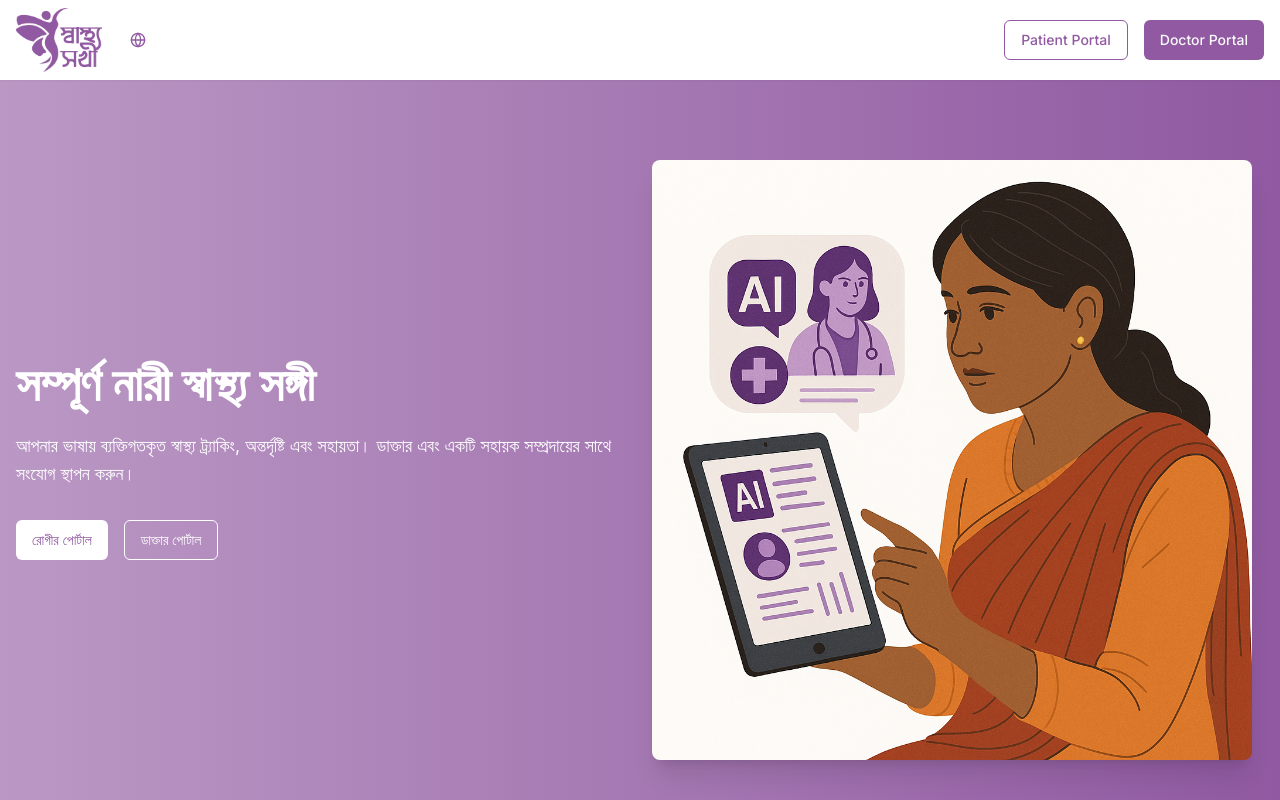
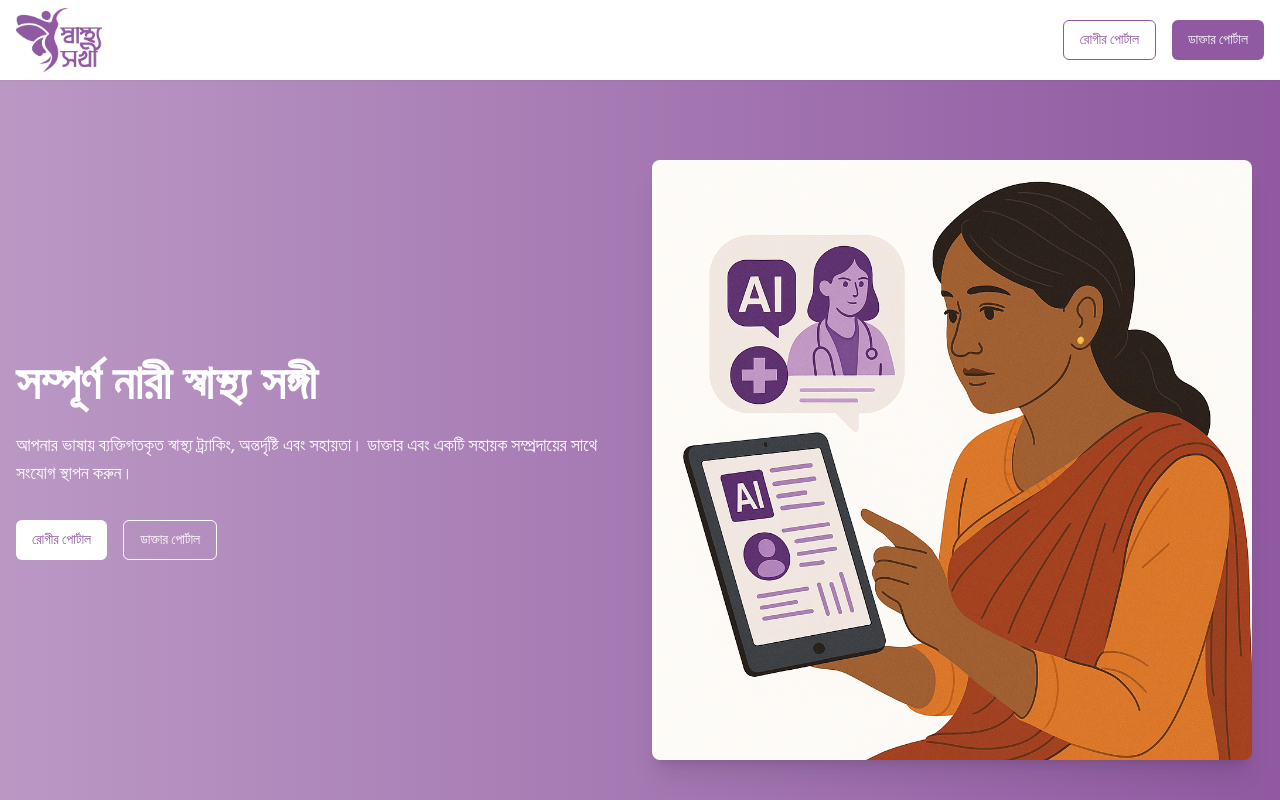
Before and after one commit to Siratul804/Sasto-Saki, a Next.js app: page / in a window 1280 px wide. Shown: the top 800 px of the page. Built offline with nearby package versions, Linux system fonts and the light colour scheme.

Commit message:
Font Changed

```diff
--- a/app/layout.tsx
+++ b/app/layout.tsx
@@ -1,10 +1,13 @@
 import type React from "react"
 import "./globals.css"
-import { Inter } from "next/font/google"
+import { Hind_Siliguri } from 'next/font/google';
 import { ThemeProvider } from "@/components/theme-provider"
 import Navbar from "@/components/navbar"
 
-const inter = Inter({ subsets: ["latin"] })
+const inter = Hind_Siliguri({
+  subsets: ['latin'],
+  weight: ['400', '700'],
+});
 
 export const metadata = {
   title: "Women's Health Platform",
--- a/components/navbar.tsx
+++ b/components/navbar.tsx
@@ -3,79 +3,34 @@
 import { useState } from "react";
 import Link from "next/link";
 import { Button } from "@/components/ui/button";
-import { Menu, X, Globe } from "lucide-react";
+import { Menu, X } from "lucide-react";
 import logo from "@/public/logo.png";
 import { useMobile } from "@/hooks/use-mobile";
-import {
-  DropdownMenu,
-  DropdownMenuContent,
-  DropdownMenuItem,
-  DropdownMenuTrigger,
-} from "@/components/ui/dropdown-menu";
 import Image from "next/image";
 
 export default function Navbar() {
   const isMobile = useMobile();
   const [isMenuOpen, setIsMenuOpen] = useState(false);
-  const [language, setLanguage] = useState<"english" | "bengali">("english");
 
   const toggleMenu = () => {
     setIsMenuOpen(!isMenuOpen);
   };
 
-  const toggleLanguage = () => {
-    setLanguage(language === "english" ? "bengali" : "english");
+  // All translations in Bangla only
+  const t = {
+    home: "হোম",
+    patientPortal: "রোগীর পোর্টাল",
+    doctorPortal: "ডাক্তার পোর্টাল",
   };
-
-  // Translations for demonstration
-  const translations = {
-    english: {
-      home: "Home",
-
-      patientPortal: "Patient Portal",
-      doctorPortal: "Doctor Portal",
-    },
-    bengali: {
-      home: "হোম",
-      patientPortal: "রোগীর পোর্টাল",
-      doctorPortal: "ডাক্তার পোর্টাল",
-    },
-  };
-
-  const t = translations[language];
 
   return (
     <header className="bg-white shadow-sm sticky top-0 z-50">
       <div className="container mx-auto px-4 py-2 ">
         <div className="flex items-center justify-between h-16">
-          {/* Logo */}
-          <Image src={logo} alt="Logo" className="h-16 w-auto" />
-
-          {/* Language Toggle */}
-          <div className="flex items-center ml-4 mr-auto">
-            <DropdownMenu>
-              <DropdownMenuTrigger asChild>
-                <Button variant="ghost" size="icon" className="rounded-full">
-                  <Globe
-                    className="h-10 w-10 text-[#bengali]"
-                    color="#9059a1"
-                  />
-                </Button>
-              </DropdownMenuTrigger>
-              <DropdownMenuContent align="end">
-                <DropdownMenuItem onClick={() => setLanguage("english")}>
-                  <span className={language === "english" ? "font-bold" : ""}>
-                    English
-                  </span>
-                </DropdownMenuItem>
-                <DropdownMenuItem onClick={() => setLanguage("bengali")}>
-                  <span className={language === "bengali" ? "font-bold" : ""}>
-                    বাংলা
-                  </span>
-                </DropdownMenuItem>
-              </DropdownMenuContent>
-            </DropdownMenu>
-          </div>
+          {/* Logo with link to home */}
+          <Link href="/">
+            <Image src={logo} alt="লোগো" className="h-16 w-auto cursor-pointer" />
+          </Link>
 
           {/* Desktop Navigation */}
           {!isMobile && <nav className="hidden md:flex space-x-8 pr-8"></nav>}
```
Also changed, not shown: 1 other file (tests, documents, lock files or other folders).
